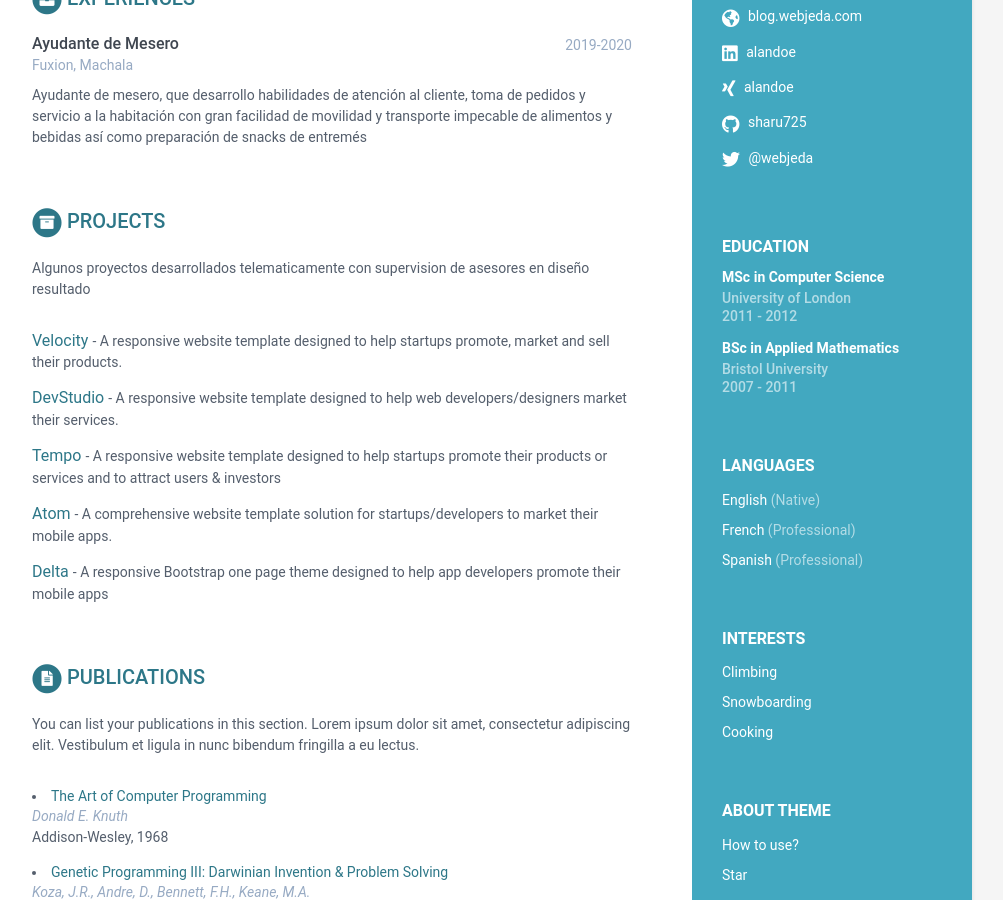
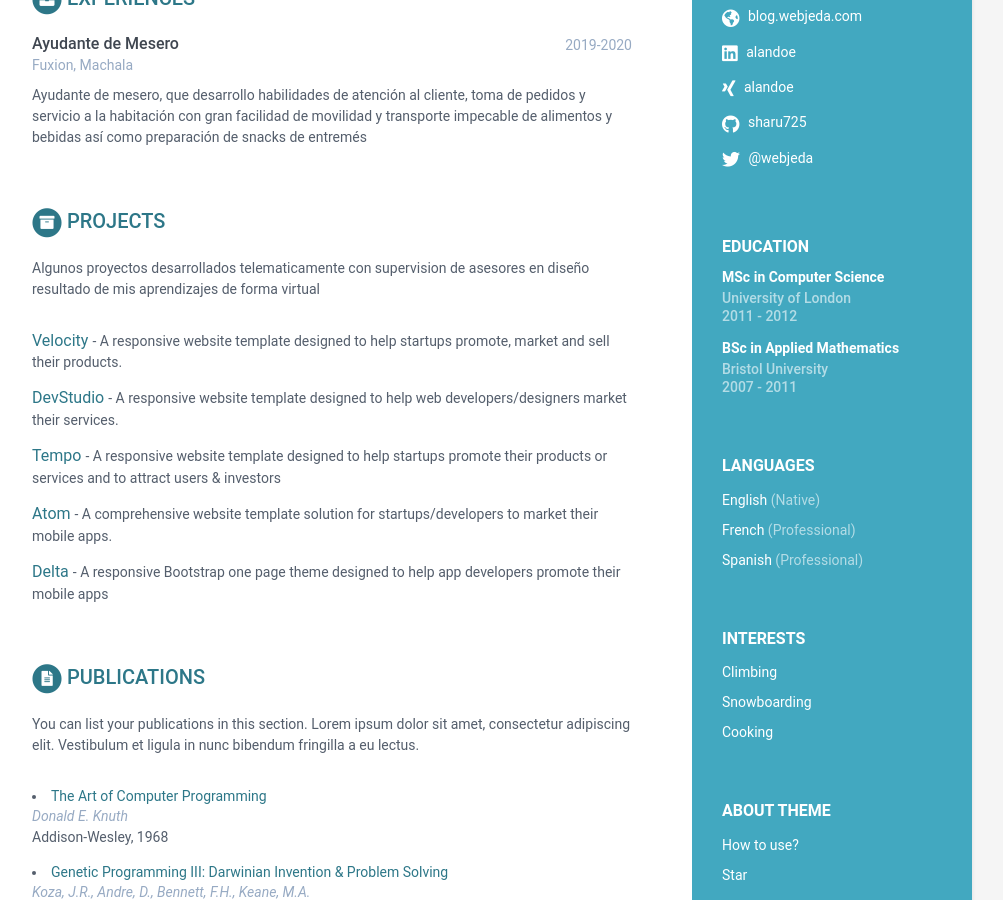
Before and after one commit to KevinC99/good-birch-4e19a, a Jekyll site: the page built from index.html, in a window 1280 px wide and 900 px high, scrolled down 362 px. Shown: the whole window, without its empty margins (168-1171 px from the left). Built offline with Jekyll 4.4.1, drawn with Linux system fonts in a browser that asks for light colours.

Commit message:
data.yml: updated intro in projects

```diff
--- a/_data/data.yml
+++ b/_data/data.yml
@@ -104,7 +104,7 @@ projects:
         promote their mobile apps
   intro: >-
     Algunos proyectos desarrollados telematicamente con supervision de asesores
-    en diseño resultado
+    en diseño resultado de mis aprendizajes de forma virtual
 publications:
   title: Publications
   intro: |
```
